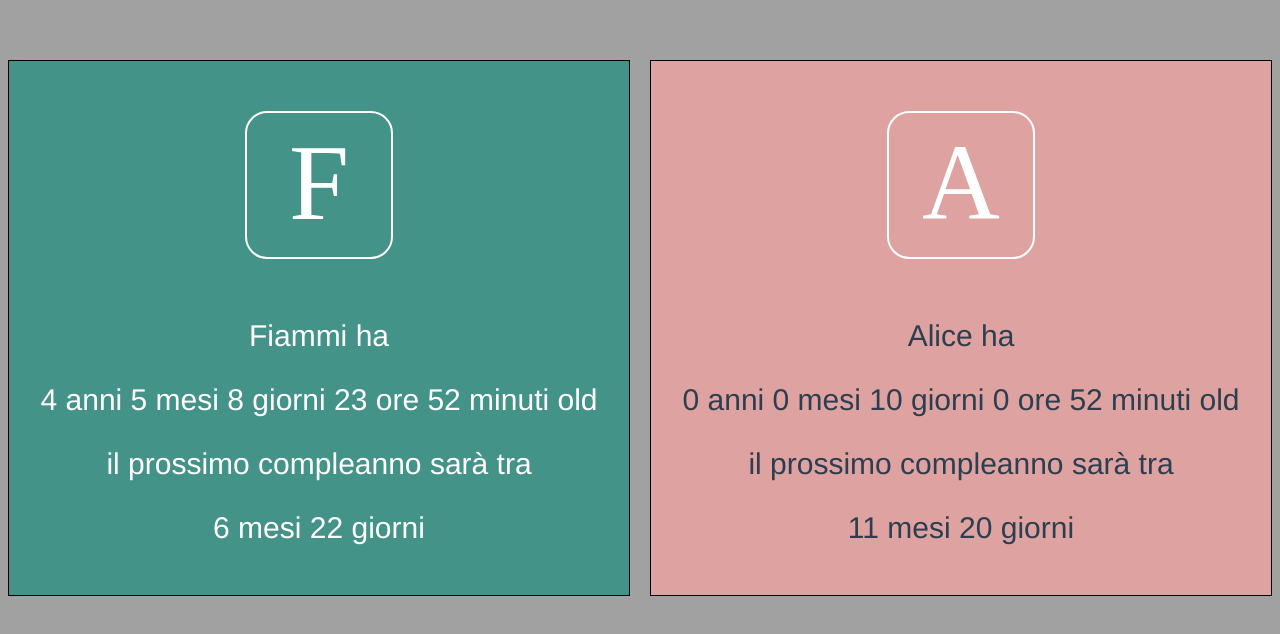
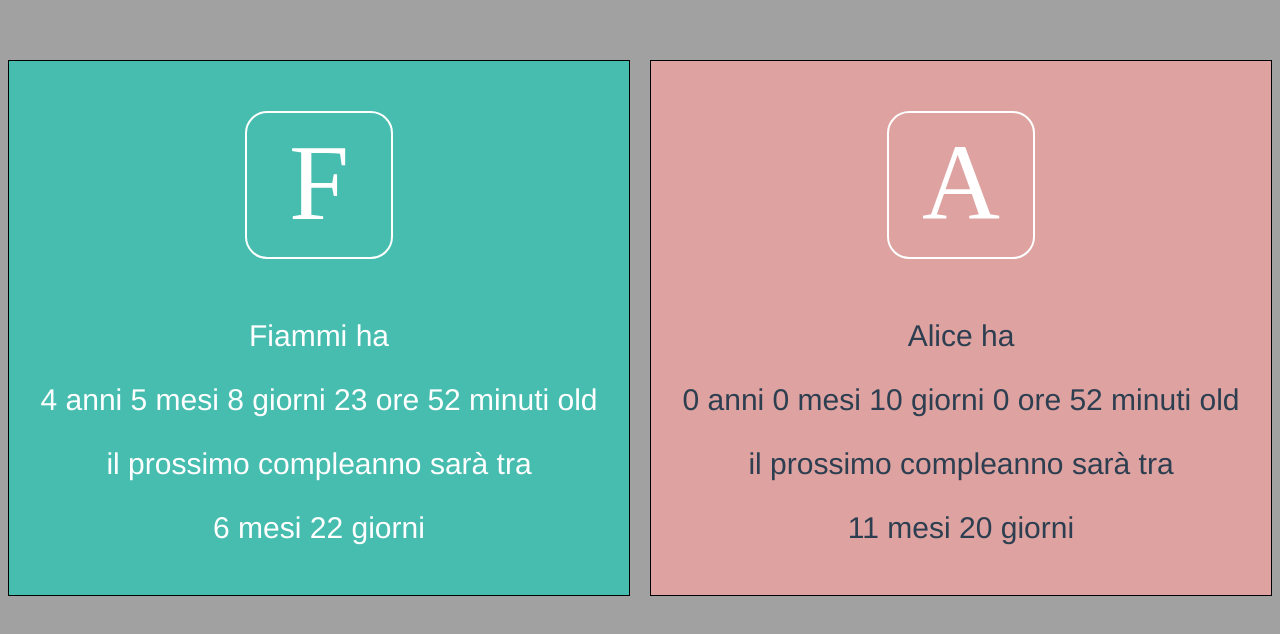
Before and after one commit to alexmufatti/howold, a React (Vite) app: page / in a window 1280 px wide. Shown: the top 634 px of the page. Built offline with nearby package versions, Linux system fonts and the light colour scheme.

Commit message:
add time to birthday

```diff
--- a/src/HowOld.css
+++ b/src/HowOld.css
@@ -7,7 +7,7 @@
 }
 
 .fiammi {
-   background-color: #449388;
+   background-color: #47bdb0;
     color: white;
 }
 
```
